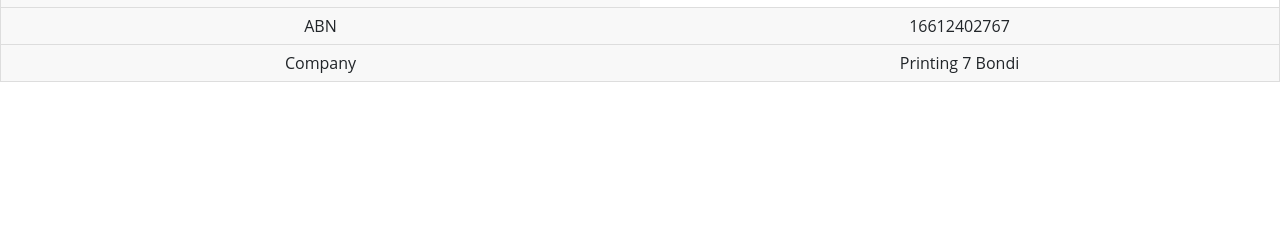
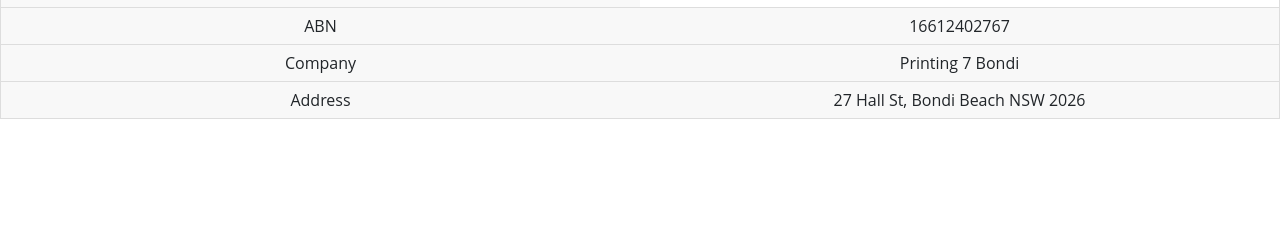
Before and after one commit to SmitVasoya3110/xrox_new, a Flask app: template templates/emailer.html in a window 1280 px wide. Shown: the part 67-307 px from the top of the page. Run offline with Flask 2, Linux system fonts and the light colour scheme; the template is opened without the code that fills it, so the values that code supplies are empty; some libraries are stand-ins or nearby versions.

Commit message:
Update emailer.html

```diff
--- a/templates/emailer.html
+++ b/templates/emailer.html
@@ -81,6 +81,9 @@
 <td>Company</td>
 <td>Printing 7 Bondi</td>
 </tr>
+<td>Address</td>
+<td>27 Hall St, Bondi Beach NSW 2026</td>
+</tr>
 </table>
 <script src="https://cdn.jsdelivr.net/npm/@popperjs/core@2.9.2/dist/umd/popper.min.js" integrity="sha384-IQsoLXl5PILFhosVNubq5LC7Qb9DXgDA9i+tQ8Zj3iwWAwPtgFTxbJ8NT4GN1R8p" crossorigin="anonymous"></script>
 <script src="https://cdn.jsdelivr.net/npm/bootstrap@5.0.2/dist/js/bootstrap.min.js" integrity="sha384-cVKIPhGWiC2Al4u+LWgxfKTRIcfu0JTxR+EQDz/bgldoEyl4H0zUF0QKbrJ0EcQF" crossorigin="anonymous"></script>
```
